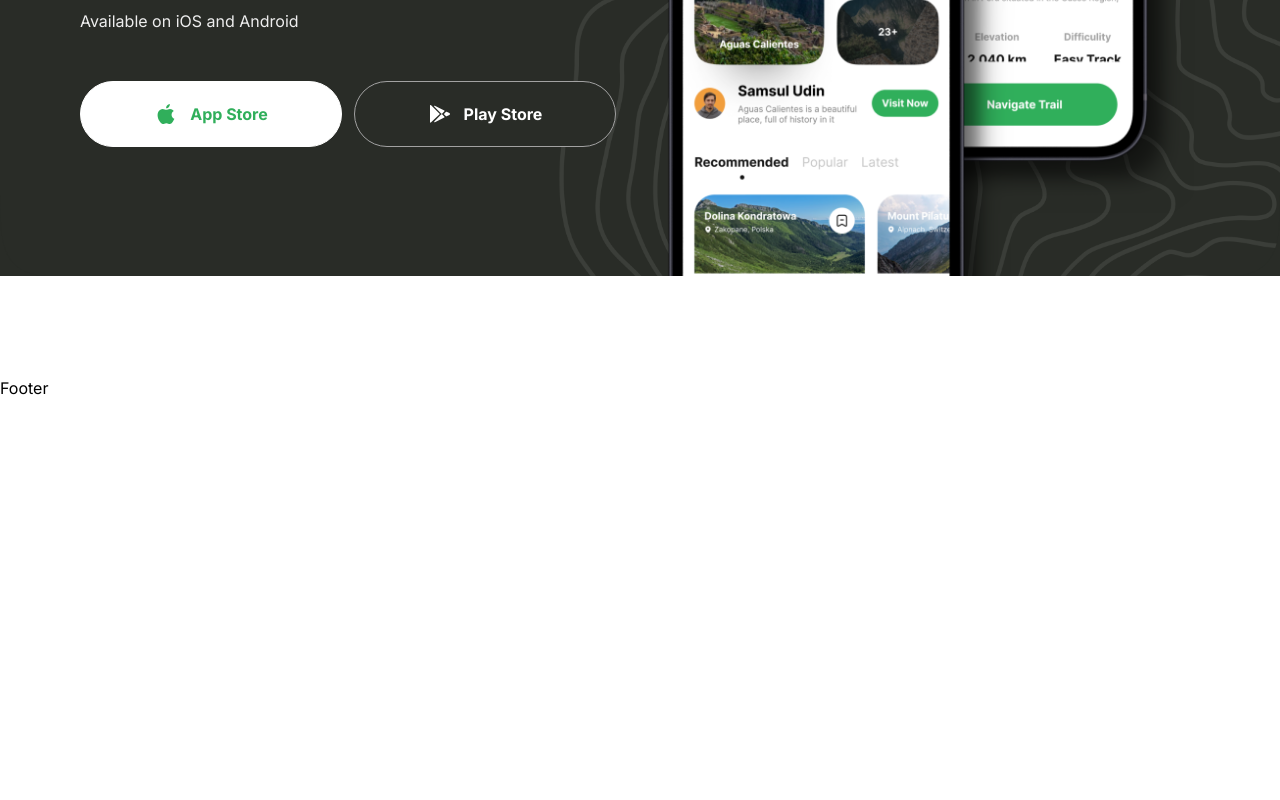
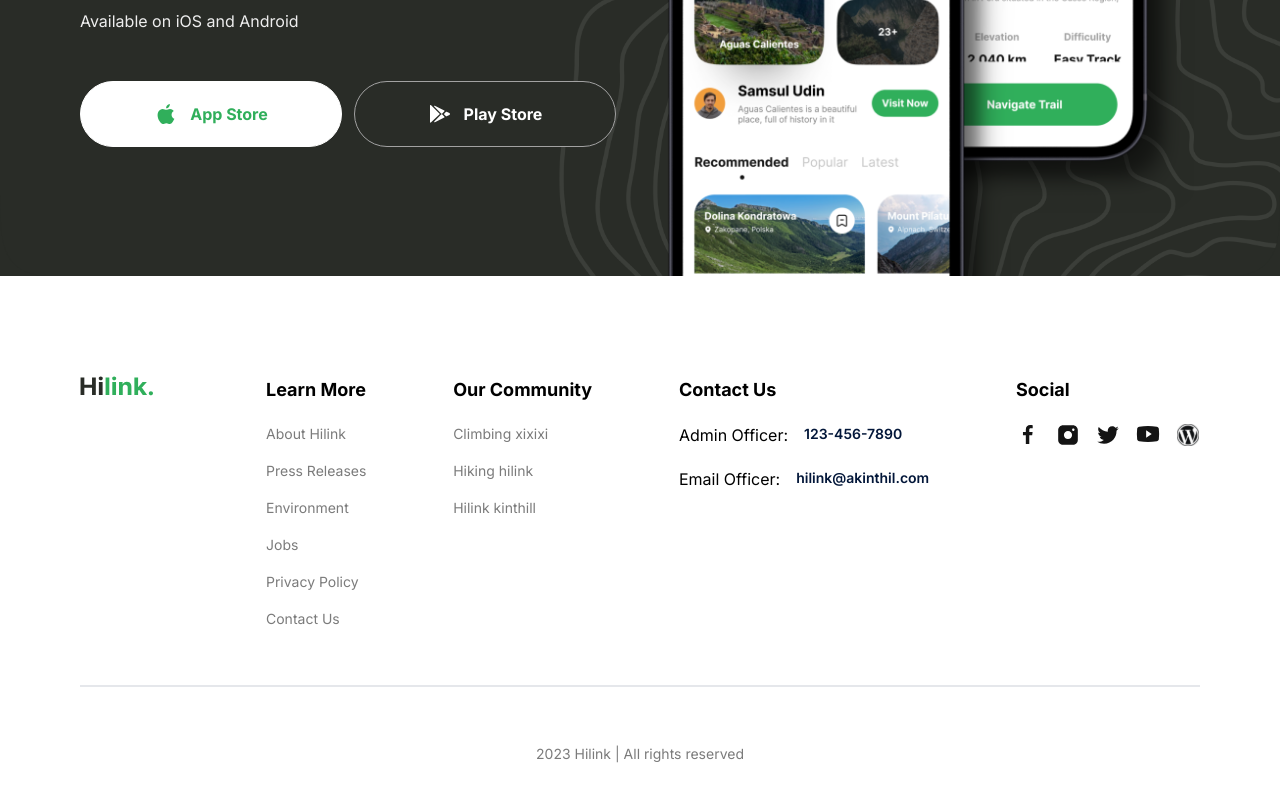
Before and after one commit to Himadieiev/travel-next-react-app, a Next.js app: page / in a window 1280 px wide. Shown: the part 4093-4893 px from the top of the page. Before the commit the page ends 4493 px from the top, so only its background shows below. Built offline with nearby package versions, Linux system fonts and the light colour scheme.

Commit message:
added footer

```diff
--- a/components/Footer.tsx
+++ b/components/Footer.tsx
@@ -1,7 +1,83 @@
-import React from "react";
+import Image from "next/image";
+import Link from "next/link";
+import React, { ReactNode } from "react";
+
+import { FOOTER_CONTACT_INFO, FOOTER_LINKS, SOCIALS } from "@/constants";
+
+type FooterColumnProps = {
+  title: string;
+  children: ReactNode;
+};
+
+const FooterColumn = ({ title, children }: FooterColumnProps) => {
+  return (
+    <div className="flex flex-col gap-5">
+      <h4 className="bold-18 whitespace-nowrap">{title}</h4>
+      {children}
+    </div>
+  );
+};
 
 const Footer = () => {
-  return <div>Footer</div>;
+  return (
+    <footer className="flexCenter mb-24">
+      <div className="padding-container max-container flex w-full flex-col gap-14">
+        <div className="flex flex-col items-start justify-center gap-[10%] md:flex-row">
+          <Link href="/" className="mb-10">
+            <Image src="/hilink-logo.svg" alt="logo" width={74} height={29} />
+          </Link>
+
+          <div className="flex flex-wrap gap-10 sm:justify-between md:flex-1">
+            {FOOTER_LINKS.map((columns) => (
+              <FooterColumn title={columns.title} key={columns.title}>
+                <ul className="regular-14 flex flex-col gap-4 text-gray-30">
+                  {columns.links.map((link) => (
+                    <Link href="/" key={link}>
+                      {link}
+                    </Link>
+                  ))}
+                </ul>
+              </FooterColumn>
+            ))}
+
+            <div className="flex flex-col gap-5">
+              <FooterColumn title={FOOTER_CONTACT_INFO.title}>
+                {FOOTER_CONTACT_INFO.links.map((link) => (
+                  <Link
+                    href="/"
+                    key={link.label}
+                    className="flex gap-4 md:flex-col lg:flex-row"
+                  >
+                    <p className="whitespace-nowrap">{link.label}:</p>
+                    <p className="medium-14 whitespace-nowrap text-blue-70">
+                      {link.value}
+                    </p>
+                  </Link>
+                ))}
+              </FooterColumn>
+            </div>
+
+            <div className="flex flex-col gap-5">
+              <FooterColumn title={SOCIALS.title}>
+                <ul className="regular-14 flex gap-4 text-gray-30">
+                  {SOCIALS.links.map((link) => (
+                    <Link href="/" key={link}>
+                      <Image src={link} alt="logo" width={24} height={24} />
+                    </Link>
+                  ))}
+                </ul>
+              </FooterColumn>
+            </div>
+          </div>
+        </div>
+
+        <div className="border bg-gray-20" />
+        <p className="regular-14 w-full text-center text-gray-30">
+          2023 Hilink | All rights reserved
+        </p>
+      </div>
+    </footer>
+  );
 };
 
 export default Footer;
```
